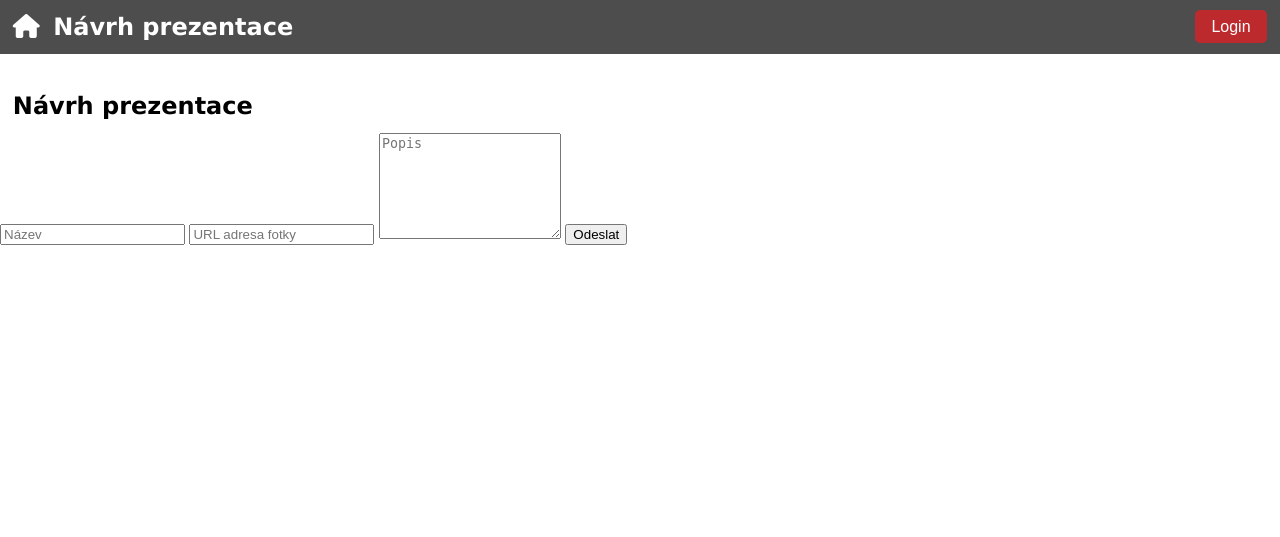
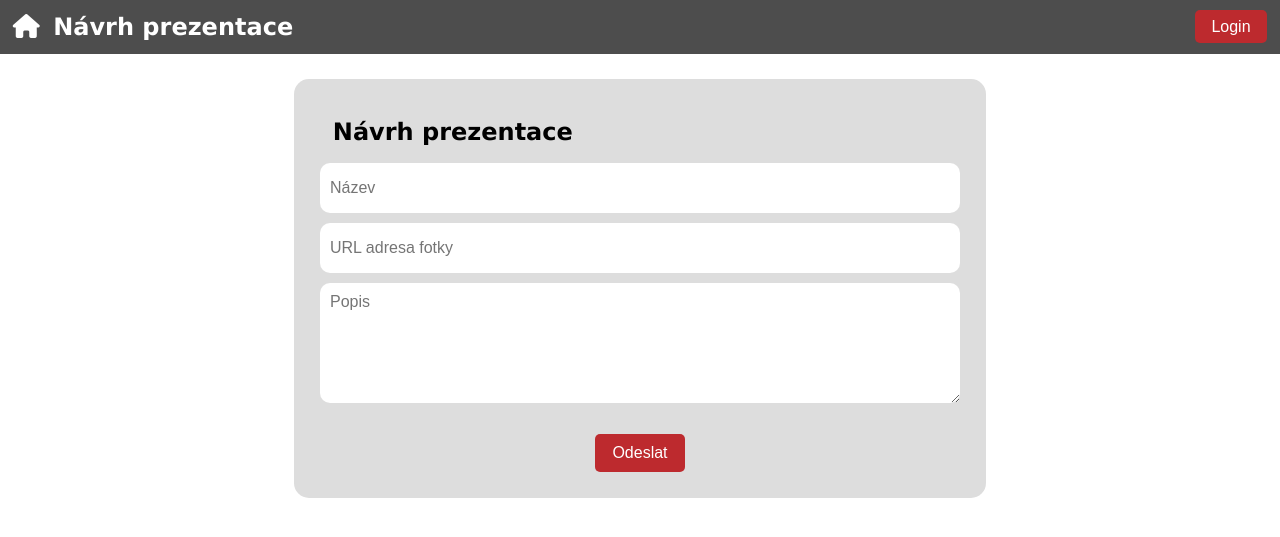
Before and after one commit to jakub-34/IIS, a PHP site: page /create_presentation.html in a window 1280 px wide. Shown: the top 537 px of the page. Run offline with PHP 8.4, Linux system fonts and the light colour scheme.

Commit message:
presentation

```diff
--- a/index.html
+++ b/index.html
@@ -94,7 +94,7 @@ fetch('get_conferences.php')
             containerDiv.style.cursor = 'pointer';
 
             containerDiv.onclick = () => {
-                window.location.href = `conference_details.php?id=${conference.conference_id}`;
+                window.location.href = `conference_details.html?id=${conference.conference_id}`;
             };
 
             const text = document.createElement('p');
--- a/style.css
+++ b/style.css
@@ -67,7 +67,7 @@ h2 a
     background-color: #92292d;
 }
 
-.conference
+.conference, .presentation
 {
     width: 80%;
     margin-bottom: 0.5%;
@@ -88,26 +88,97 @@ h2 a
 
 
 .fixed-button {
-    position: fixed; /* Fixní pozice */
-    bottom: 2vw; /* Vzdálenost od spodní části */
-    right: 2vw; /* Vzdálenost od pravé části */
-    width: 4vw; /* Šířka tlačítka */
-    height: 4vw; /* Výška tlačítka */
-    background-color: #007BFF; /* Barva pozadí */
-    color: white; /* Barva ikony */
-    border: none; /* Bez rámečku */
-    border-radius: 50%; /* Kulaté tlačítko */
-    box-shadow: 0 2px 10px rgba(0, 0, 0, 0.3); /* Stín */
-    cursor: pointer; /* Změna kurzoru na ruku */
-    display: flex; /* Flexbox pro vycentrování ikony */
-    justify-content: center; /* Horizontální zarovnání */
-    align-items: center; /* Vertikální zarovnání */
-    font-size: 2vw; /* Velikost ikony */
-    transition: background-color 0.3s; /* Efekt přechodu při hoveru */
-    text-decoration: none; /* Zrušení podtržení odkazu */
+    position: fixed;
+    bottom: 2vw;
+    right: 2vw;
+    width: 4vw;
+    height: 4vw;
+    background-color: #007BFF;
+    color: white;
+    border: none;
+    border-radius: 50%;
+    box-shadow: 0 2px 10px rgba(0, 0, 0, 0.3);
+    cursor: pointer;
+    display: flex;
+    justify-content: center;
+    align-items: center;
+    font-size: 2vw;
+    transition: background-color 0.3s;
+    text-decoration: none;
 }
 
-/* Efekt pro hover */
+
 .fixed-button:hover {
-    background-color: #0056b3; /* Tmavší modrá při hoveru */
+    background-color: #0056b3;
 }
+
+.form-container {
+    display: flex;
+    flex-direction: column;
+    width: 50%;
+    margin: auto;
+    background-color: #ddd;
+    padding: 2vw;
+    border-radius: 15px;
+}
+
+.form-container button
+{
+    background-color: #BD2A2E;
+    color:white;
+    width: 7vw;
+    border-radius: 5px;
+    margin: auto;
+    margin-top: 2vw;
+}
+
+.form-container button:hover
+{
+    background-color: #92292d;
+
+}
+
+.form-container input[type="datetime-local"],
+.form-container input[type="text"],
+.form-container input[type="url"],
+.form-container textarea,
+.form-container input[type="number"] {
+    font-family: Arial, sans-serif;
+    padding: 10px;
+    margin: 5px 0;
+    /*background-color: #ddd;*/
+    background-color: white;
+    border: none;
+    font-size: 16px;
+    height: 30px;
+    border-radius: 10px;
+    resize: vertical;
+}
+
+.presentation label {
+    font-size: 16px;
+    margin-right: 10px;
+}
+
+.add-presentation {
+    background-color: #ccc;
+    border: none;
+    padding: 5px 10px;
+    font-size: 16px;
+    cursor: pointer;
+}
+
+.add-conference-button {
+    padding: 10px;
+    margin-top: 10px;
+    background-color: #ccc;
+    border: none;
+    cursor: pointer;
+    font-size: 16px;
+}
+
+.presentation {
+    display: flex;
+    align-items: center;
+    margin-top: 10px;
+}
```
